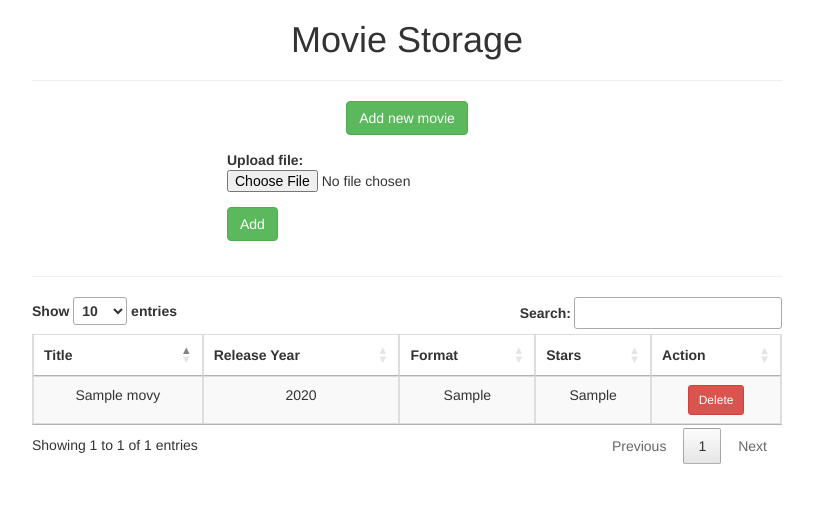
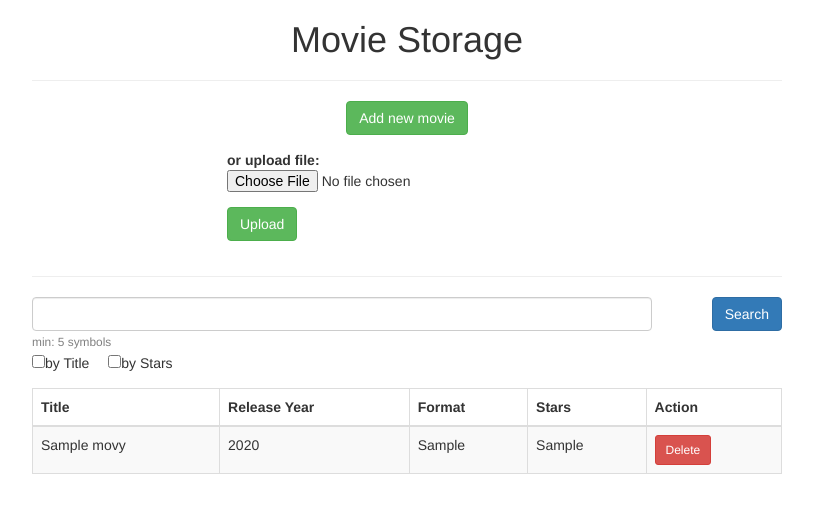
Before and after one commit to legendko/movie-storage, a PHP site: page / in a window 1280 px wide. Shown: the top 513 px of the page, without its empty margins (233-1046 px from the left). Run offline with PHP 8.4, Linux system fonts and the light colour scheme; tables that the repository leaves empty or names only in its code hold one stand-in row (values such as "Sample post"); some libraries are stand-ins or nearby versions.

Commit message:
First commit

```diff
--- a/controllers/Movie.php
+++ b/controllers/Movie.php
@@ -21,20 +21,59 @@ class Movie
 			if(! empty($_POST['name']) && ! empty($_POST['year']) &&
 				! empty ($_POST['format']) && ! empty ($_POST['list_of_actors'])) {
 				if(is_numeric($_POST['year'])) {
-					$this->model->saveMovie($_POST['name'], $_POST['year'], $_POST['format'], $_POST['list_of_actors']);
+					$result = $this->model->saveMovie($_POST['name'], $_POST['year'], $_POST['format'], $_POST['list_of_actors']);
 				}
 			}
+		}
+
+		if($result) {
+			$_SESSION['success-message'] = 'New movie added.';
+		} else {
+			$_SESSION['fail-message'] = 'Check your form and try again, please.';
 		}
 
 		return $this->index();
 
 	}
 
+	public function search() {
+		if(isset($_POST['search']) && ! empty($_POST['search'])) {
+			if(strlen($_POST['search']) >= 5) {
+				if(empty($_POST['params']) OR count($_POST['params']) == '2') {
+					$movies = $this->model->searchMovie($_POST['search']);
+				} else {
+					foreach($_POST['params'] as $param) {
+						if($param == 'title') {
+							$movies = $this->model->searchMovieByTitle($_POST['search']);
+						} else {
+							$movies = $this->model->searchMovieByStars($_POST['search']);
+						}
+					}
+				}
+
+				if(empty($movies)) {
+					$_SESSION['fail-message'] = 'Sorry, nothing found. Please, try again.';
+
+					return $this->index();
+				}
+
+				return require 'views/index.php';
+			}
+		}
+
+		return $this->index();
+	}
+
 	public function upload() {
 		if(! empty($_FILES['file']['name'])) {
-			$this->model->uploadFile();
+			$result = $this->model->uploadFile();
 		}
 
+		if($result) {
+			$_SESSION['success-message'] = 'New movies added.';
+		} else {
+			$_SESSION['fail-message'] = 'Something went wrong. Try again, please. Only .txt files with correct format allowed.';
+		}
 		return $this->index();
 	}
 
--- a/css/styles.css
+++ b/css/styles.css
@@ -1,3 +1,19 @@
 #movie-form {
 	display: none;
 }
+
+#movies_table {
+	margin-top: 15px;
+}
+
+.hint {
+	color: grey;
+}
+
+#ml {
+	margin-left: 15px;
+}
+
+.block {
+	display: inline-block;
+}
--- a/routes.php
+++ b/routes.php
@@ -5,6 +5,7 @@ return [
 	'' => 'Movie:index',
 	'add-movie' => 'Movie:store',
 	'delete-movie' => 'Movie:delete',
+	'search-movie' => 'Movie:search',
 	'upload-file' => 'Movie:upload'
 
 ];
--- a/views/index.php
+++ b/views/index.php
@@ -53,12 +53,12 @@
 
 				<form method="POST" action="/upload-file" enctype="multipart/form-data">
 					<div class="form-group">
-						<strong>Upload file:</strong>
+						<strong>or upload file:</strong>
 						<input type="file" name="file" />
 					</div>
 
 					<div class="form-group">
-						<button type="submit" class="btn btn-success">Add</button>
+						<button type="submit" class="btn btn-success">Upload</button>
 					</div>
 				</form>
 
@@ -68,9 +68,45 @@
 
 				<hr>
 
+				<?php if(isset($_SESSION['success-message'])): ?>
+					<div class="alert alert-success" role="alert">
+						<?= $_SESSION['success-message'] ?>
+						<?php unset($_SESSION['success-message']) ?>
+					</div>
+				<?php elseif(isset($_SESSION['fail-message'])): ?>
+					<div class="alert alert-danger" role="alert">
+						<?= $_SESSION['fail-message'] ?>
+						<?php unset($_SESSION['fail-message']) ?>
+					</div>
+				<?php endif; ?>
+
 				<?php if(count($movies) > 0) : ?>
+					<form action="/search-movie" method="POST">
+						<div class="row">
+							<div class="form-group">
+								<div class="col-sm-10">
+									<input type="text" name="search" class="form-control">
+								</div>
+								<div class="col-sm-2">
+									<button type="submit" class="btn btn-primary pull-right">Search</button>
+								</div>
+								<div class="col-sm-12">
+									<small class="hint">min: 5 symbols</small>
+								</div>
+							</div>
+						</div>
+						<div class="row">
+							<div class="form-group">
+								<div class="col-sm-12">
+									<input type="checkbox" name="params[]" value="title">by Title
+									<input type="checkbox" name="params[]" value="stars" id="ml">by Stars
+								</div>
+							</div>
+						</div>
+					</form>
+
 					<table class="table table-striped table-bordered" cellspacing="0" width="100%" id="movies_table">
-						<thead class="text-center">
+						<thead>
 							<tr>
 								<th> Title </th>
 								<th> Release Year </th>
@@ -81,7 +117,7 @@
 						</thead>
 						<tbody>
 							<?php foreach($movies as $movie): ?>
-								<tr class="text-center">
+								<tr>
 									<td><?= $movie->name ?></td>
 									<td><?= $movie->year ?></td>
 									<td><?= $movie->format ?></td>
@@ -105,12 +141,9 @@
 </body>
 
 <script   src="https://code.jquery.com/jquery-1.12.4.min.js"   integrity="sha256-ZosEbRLbNQzLpnKIkEdrPv7lOy9C27hHQ+Xp8a4MxAQ="   crossorigin="anonymous"></script>
-<script src="//cdn.datatables.net/1.10.16/js/jquery.dataTables.min.js"></script>
 
 <script>
 	$(function() {
-	    $('#movies_table').DataTable();
-
 	    $('#open-movie-form').on('click', function() {
 	    	$(this).fadeOut(500, function() {
 	    		$('#movie-form').slideDown();
```
Also changed, not shown: models/Movie.php (+59 -2 lines), wl_test.sql (added, +58 -0 lines).
